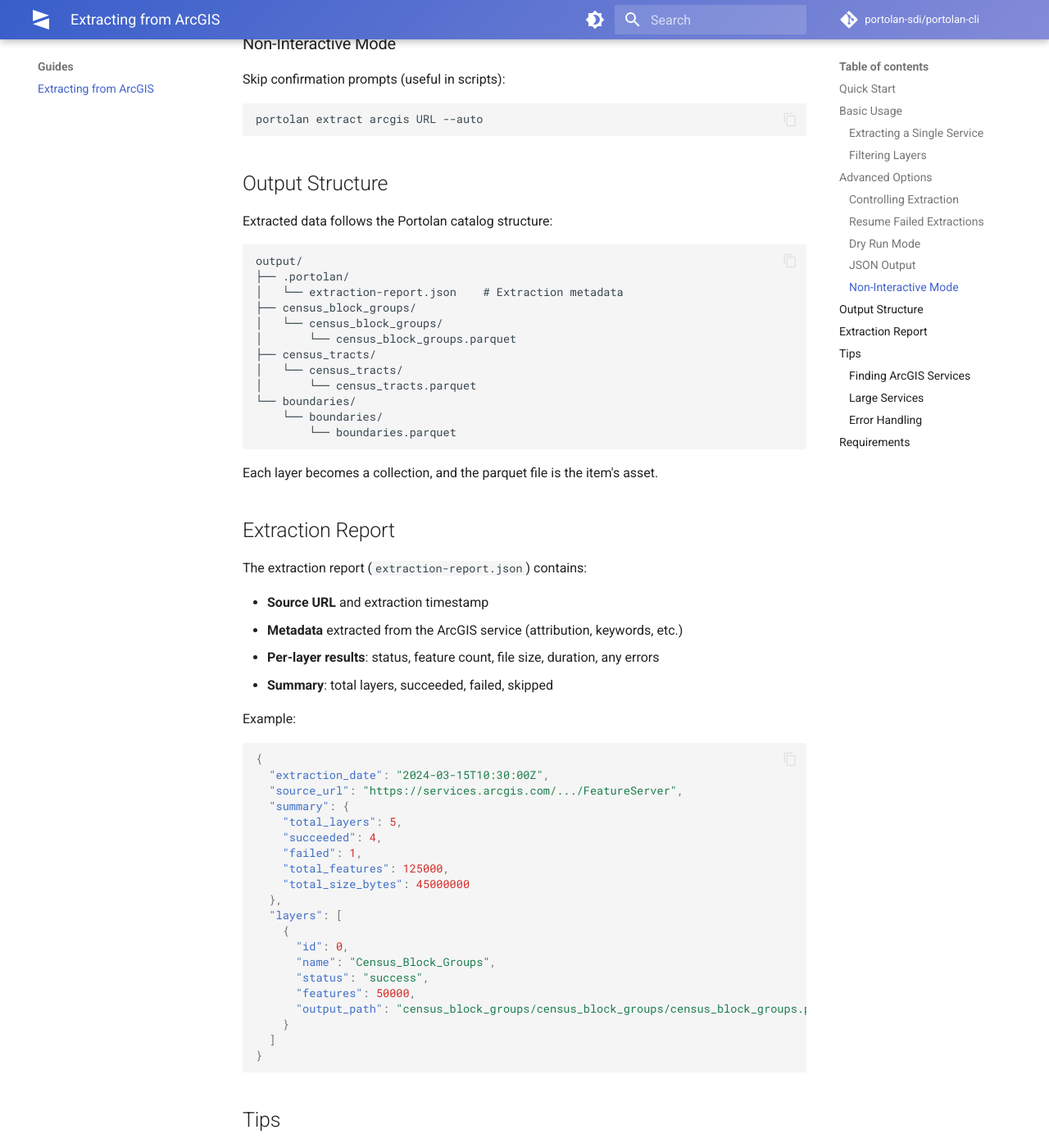
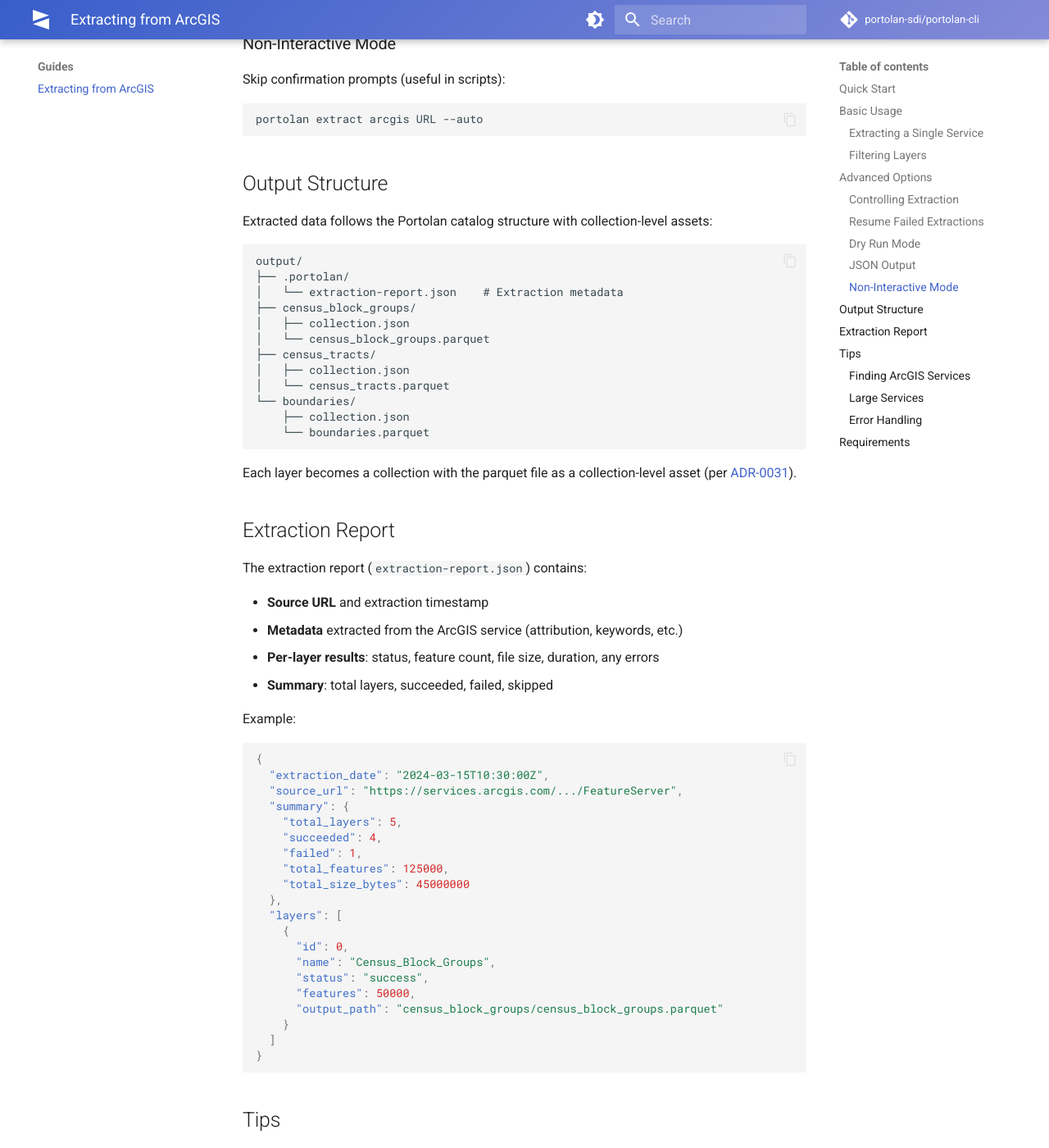
Before and after one commit to portolan-sdi/portolan-cli, an MkDocs documentation site: the page built from docs/guides/extract-arcgis.md, in a window 1280 px wide and 1400 px high, scrolled down 2488 px. Shown: the whole window at 82% size. Built offline with MkDocs 1.6.1 and Material for MkDocs 9.7.7, drawn with Linux system fonts in a browser that asks for light colours; comment, search, counter and statistics services are not loaded.

Commit message:
fix(extract): use collection-level assets per ADR-0031
The ArcGIS extraction was creating nested item directories for each
layer, but ADR-0031 mandates that single vector files be collection-level
assets without nested items.

Changes:
- orchestrator.py: Remove nested item_dir, write parquet directly to collection
- extract-arcgis-design.md: Update output structure diagrams, add ArcGIS↔STAC mapping
- extract-arcgis.md: Update user guide with correct structure

Co-Authored-By: Claude Opus 4.5 <noreply@anthropic.com>

````diff
--- a/docs/guides/extract-arcgis.md
+++ b/docs/guides/extract-arcgis.md
@@ -115,24 +115,24 @@ portolan extract arcgis URL --auto
 
 ## Output Structure
 
-Extracted data follows the Portolan catalog structure:
+Extracted data follows the Portolan catalog structure with collection-level assets:
 
 ```
 output/
 ├── .portolan/
 │   └── extraction-report.json    # Extraction metadata
 ├── census_block_groups/
-│   └── census_block_groups/
-│       └── census_block_groups.parquet
+│   ├── collection.json
+│   └── census_block_groups.parquet
 ├── census_tracts/
-│   └── census_tracts/
-│       └── census_tracts.parquet
+│   ├── collection.json
+│   └── census_tracts.parquet
 └── boundaries/
-    └── boundaries/
-        └── boundaries.parquet
+    ├── collection.json
+    └── boundaries.parquet
 ```
 
-Each layer becomes a collection, and the parquet file is the item's asset.
+Each layer becomes a collection with the parquet file as a collection-level asset (per [ADR-0031](https://github.com/portolan-sdi/portolan-cli/blob/main/context/shared/adr/0031-collection-level-assets-for-vector-data.md)).
 
 ## Extraction Report
 
@@ -162,7 +162,7 @@ Example:
       "name": "Census_Block_Groups",
       "status": "success",
       "features": 50000,
-      "output_path": "census_block_groups/census_block_groups/census_block_groups.parquet"
+      "output_path": "census_block_groups/census_block_groups.parquet"
     }
   ]
 }
````
Also changed, not shown: context/shared/plans/extract-arcgis-design.md (+47 -15 lines), 1 other file.
